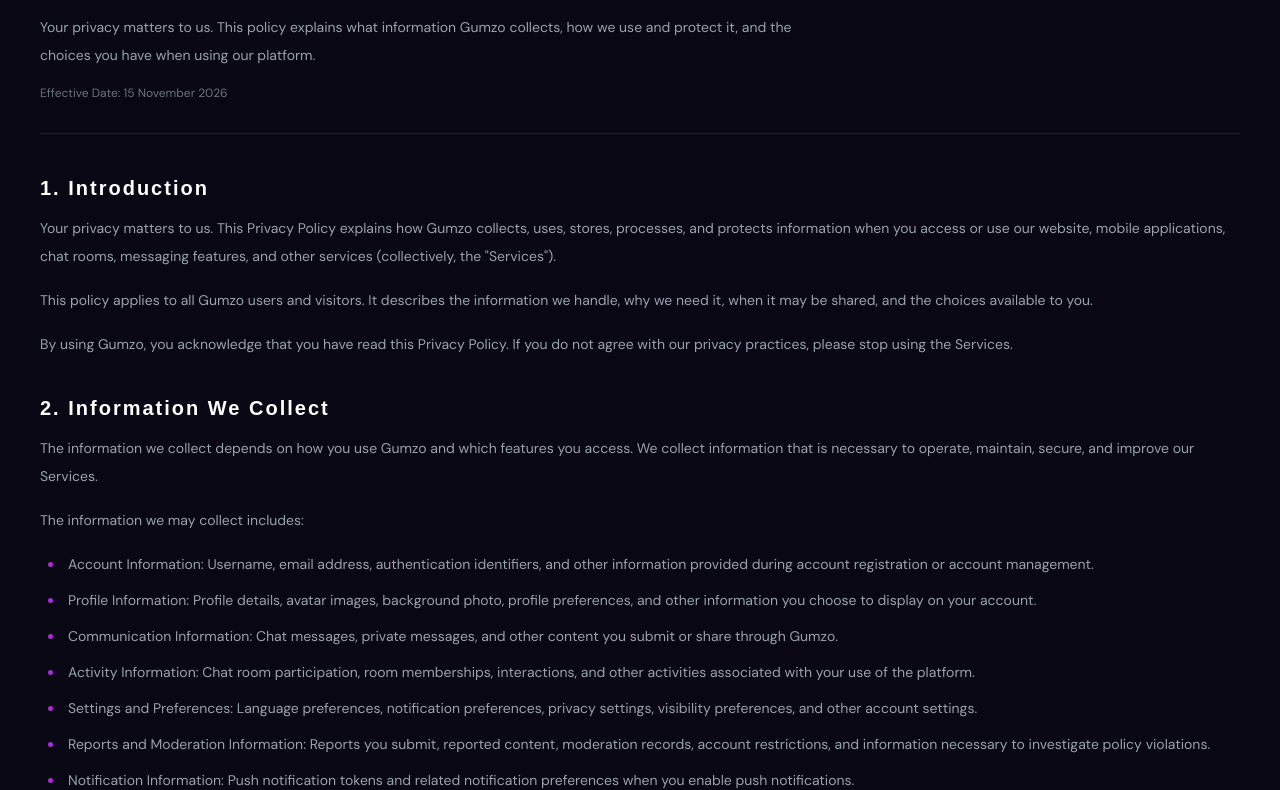
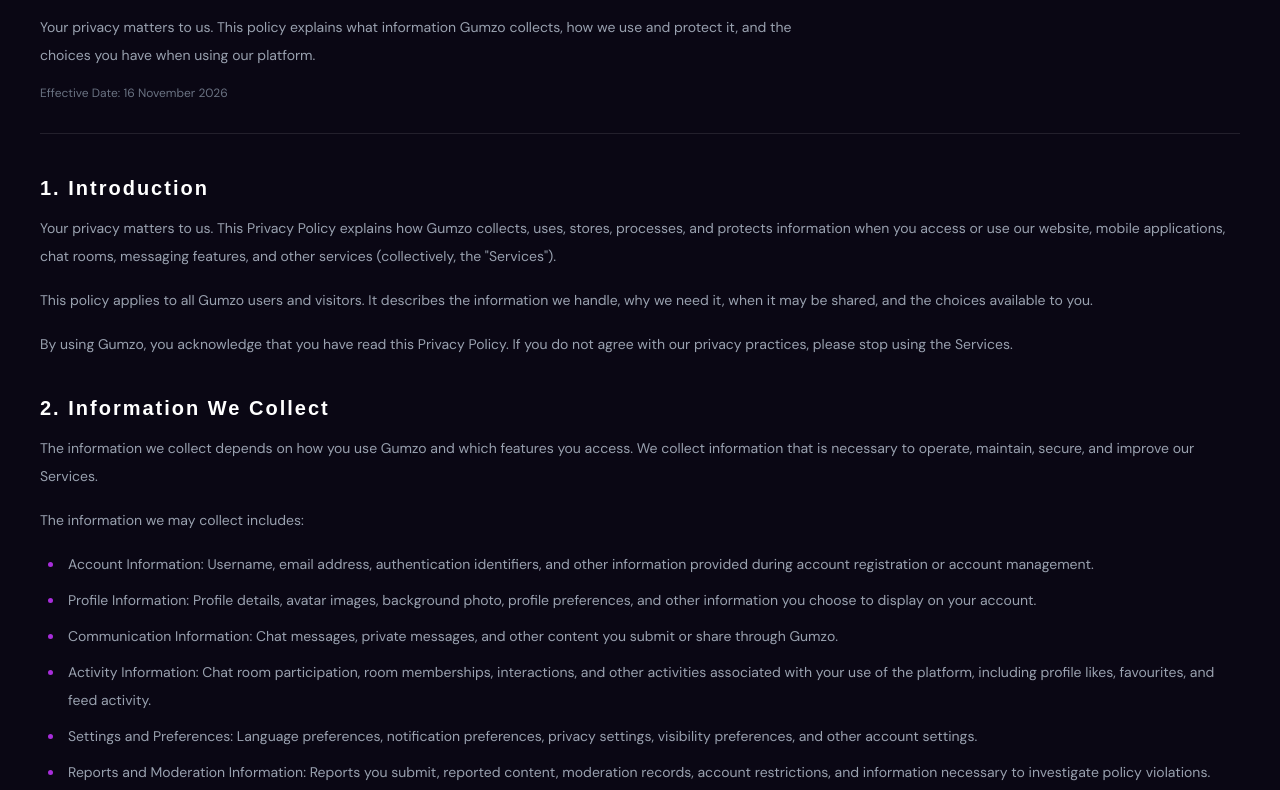
Before and after one commit to iamnarugopal/gumzo-web, an Astro site: page /privacy in a window 1280 px wide. Shown: the part 168-958 px from the top of the page. Built offline with nearby package versions, Linux system fonts and the light colour scheme; Astro itself is replaced by a stand-in of ours; a web font is replaced by a local one.

Commit message:
Update effective date to November 16, 2026, and revise content for clarity and compliance across guidelines, law enforcement, privacy, safety, and terms pages.

```diff
--- a/src/pages/guidelines.astro
+++ b/src/pages/guidelines.astro
@@ -2,7 +2,7 @@
 ---
 import MainLayout from "../layouts/MainLayout.astro";
 
-const effectiveDate = "15 November 2026";
+const effectiveDate = "16 November 2026";
 
 const sections = [
   {
@@ -45,7 +45,7 @@ const sections = [
       "You may not:"
     ],
     bullets: [
-      "Share pornographic images, videos, or other sexually explicit media.",
+      "Use profile images (avatars or background photos) or other content to share pornographic or sexually explicit material.",
       "Send unsolicited sexual messages or sexually explicit material to other users.",
       "Use chat rooms or private messages to sexually harass or exploit someone.",
       "Share intimate images of another person without their consent.",
@@ -62,7 +62,7 @@ const sections = [
       "This includes:"
     ],
     bullets: [
-      "Graphic images or videos showing extreme violence or serious injuries.",
+      "Profile images or other content showing extreme violence or serious injuries.",
       "Content promoting physical attacks or violent threats.",
       "Content encouraging cruelty, torture, or serious harm to people or animals.",
       "Content celebrating or encouraging real-world acts of violence."
--- a/src/pages/law-enforcement.astro
+++ b/src/pages/law-enforcement.astro
@@ -2,7 +2,7 @@
 ---
 import MainLayout from "../layouts/MainLayout.astro";
 
-const effectiveDate = "15 November 2026";
+const effectiveDate = "16 November 2026";
 
 const sections = [
   {
@@ -144,7 +144,7 @@ const sections = [
       "Whether the information is available through our service providers.",
       "Whether a valid preservation obligation applies."
     ],
-    ending: "Gumzo does not guarantee the availability of historical messages, deleted content, account activity, or other information for any particular period. We cannot provide information that is no longer available to us."
+    ending: "Gumzo does not guarantee the availability of historical messages, deleted content, account activity, or other information for any particular period. We cannot provide information that is no longer available to us. The exception is evidence we preserve for reports of suspected underage users or child sexual abuse and exploitation: this is stored separately, is not removed when an account is deleted, and is kept until we delete it manually, for example after it has been handed to the relevant authorities."
   },
   {
     id: "user-notification",
--- a/src/pages/privacy.astro
+++ b/src/pages/privacy.astro
@@ -2,7 +2,7 @@
 ---
 import MainLayout from "../layouts/MainLayout.astro";
 
-const effectiveDate = "15 November 2026";
+const effectiveDate = "16 November 2026";
 
 const sections = [
   {
@@ -25,7 +25,7 @@ const sections = [
       "Account Information: Username, email address, authentication identifiers, and other information provided during account registration or account management.",
       "Profile Information: Profile details, avatar images, background photo, profile preferences, and other information you choose to display on your account.",
       "Communication Information: Chat messages, private messages, and other content you submit or share through Gumzo.",
-      "Activity Information: Chat room participation, room memberships, interactions, and other activities associated with your use of the platform.",
+      "Activity Information: Chat room participation, room memberships, interactions, and other activities associated with your use of the platform, including profile likes, favourites, and feed activity.",
       "Settings and Preferences: Language preferences, notification preferences, privacy settings, visibility preferences, and other account settings.",
       "Reports and Moderation Information: Reports you submit, reported content, moderation records, account restrictions, and information necessary to investigate policy violations.",
       "Notification Information: Push notification tokens and related notification preferences when you enable push notifications.",
@@ -185,11 +185,13 @@ const sections = [
     bullets: [
       "Account information may be retained while your account remains active.",
       "Profile information and preferences may be retained to provide your account features.",
-      "Public chat room messages are automatically deleted on a daily schedule. Private conversations are automatically deleted after a period of inactivity (currently about one hour after the last message). Deletion is automated and timing may vary slightly.",
+      "Public chat room messages are automatically deleted on a daily schedule. Private conversations are automatically deleted once they have been inactive for 24 hours after the last message; this cleanup runs every 6 hours, so a conversation may remain for up to about 30 hours after its last message. Deletion is automated and timing may vary slightly.",
       "If you report a message, a copy of the reported message text may be stored with the report so that moderators can review it. Reports and the message text they contain may be retained for as long as reasonably necessary for safety, moderation, and legal compliance.",
       "Purchase and subscription records may be retained as required for accounting, fraud prevention, and legal compliance.",
       "Support tickets, including the contact email and description you provide and any attachments, may be retained to resolve your request and for record-keeping, and may remain after account deletion for a limited period.",
       "Reports and moderation records may be retained to investigate violations, prevent repeated abuse, and manage appeals.",
+      "Child safety evidence: When a report involves a suspected underage user or child sexual abuse or exploitation, we keep a separate evidence record. It may include account identifiers, the reported user's email address, the reported message, the reported user's recent public messages, surrounding room messages, the private conversation between the reporter and the reported user, and copies of the reported user's avatar and background photo. This record is not deleted automatically, is not removed when either account is deleted, and is kept until we delete it manually, for example after it has been handed to the relevant authorities.",
+      "Permanent bans: When an account is permanently banned, we store a one-way hash of its email address (including common variants of the same address) so that the banned person cannot sign up again. This record is not removed when the account is deleted.",
       "Technical and security records may be retained for troubleshooting, fraud prevention, and platform security.",
       "Certain information may remain in backups for a limited period after deletion."
     ],
@@ -231,7 +233,7 @@ const sections = [
       "You may request deletion of your Gumzo account through the account deletion option provided in the application, where available, or by contacting our support team.",
       "When an account deletion request is processed, we delete or anonymize your profile, username, email, avatar and background photo, messages, friends, settings, and push token, and remove your login, subject to applicable legal requirements and legitimate retention needs.",
       "Account deletion may be restricted while an active subscription remains, or where administrative content (relevant to staff accounts) must first be transferred or otherwise handled. If you have an active subscription, you must cancel it through the Google Play cancellation process before your account can be deleted; deleting your Gumzo account does not cancel a Google Play subscription.",
-      "Certain information may be retained after account deletion where necessary for child safety, abuse prevention, legal compliance, security investigations or other legitimate safety purposes. Such information is retained only for the applicable purpose and handled in accordance with our retention practices and legal obligations. For example, a report may remain in our records after the reported or reporting account is deleted, with the link to the deleted account removed.",
+      "Certain information may be retained after account deletion where necessary for child safety, abuse prevention, legal compliance, security investigations or other legitimate safety purposes. Such information is retained only for the applicable purpose and handled in accordance with our retention practices and legal obligations. For example, a report may remain in our records after the reported or reporting account is deleted, with the link to the deleted account removed. Child safety evidence records (described in the Data Retention section) and the email hash stored for permanently banned accounts are also kept after account deletion, and the email address held in a child safety evidence record is not removed.",
       "Some information may need to be retained for a limited period to:"
     ],
     bullets: [
--- a/src/pages/safety.astro
+++ b/src/pages/safety.astro
@@ -2,7 +2,7 @@
 ---
 import MainLayout from "../layouts/MainLayout.astro";
 
-const effectiveDate = "15 November 2026";
+const effectiveDate = "16 November 2026";
 
 const sections = [
   {
--- a/src/pages/terms.astro
+++ b/src/pages/terms.astro
@@ -106,7 +106,7 @@ const sections = [
       "Permanently banning an account.",
       "Taking other appropriate measures to protect Gumzo and its users."
     ],
-    ending: "Moderation decisions may be based on reports, available evidence, automated detection, or other relevant information. Where available, you may contact Gumzo Support to request a review or appeal of a moderation decision. We do not guarantee that every report will result in action or that every appeal will be successful."
+    ending: "Moderation decisions may be based on reports, available evidence, or other relevant information. Where available, you may contact Gumzo Support to request a review or appeal of a moderation decision. We do not guarantee that every report will result in action or that every appeal will be successful."
   },
   {
     id: "vip",
@@ -259,7 +259,7 @@ const sections = [
   },
 ];
 
-const effectiveDate = "15 November 2026";
+const effectiveDate = "16 November 2026";
 ---
 
 <MainLayout
```
